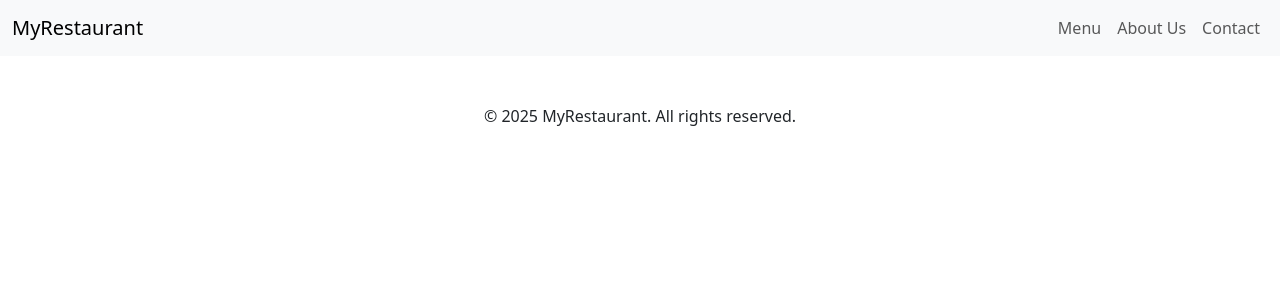
After one commit to MARKANTONY04/project3_django, a Django app: template my_project/templates/base.html in a window 1280 px wide. The commit adds this page. Shown: the top 300 px of the page. Run offline with Django 4.2, Linux system fonts and the light colour scheme; the template is opened without the code that fills it, so the values that code supplies are empty.

Commit message:
created base.html in my_project template folder

```diff
--- a/menu/templates/menu/detail.html
+++ b/menu/templates/menu/detail.html
@@ -6,5 +6,5 @@
 <h4>{{menu_detail.people}}</h4>
 <h4>{{menu_detail.price}}</h4>
 
-# created with copilot
+<!--created with copilot-->
 <img src="{{menu_detail.image.url}}" alt="{{menu_detail.name}}">
--- /dev/null
+++ b/my_project/templates/base.html
@@ -0,0 +1,49 @@
+<!DOCTYPE html>
+<html lang="en">
+<head>
+    <meta charset="UTF-8">
+    <title>{% block title %}Restaurant{% endblock %}</title>
+    <meta name="viewport" content="width=device-width, initial-scale=1.0">
+    <!-- Bootstrap CSS -->
+    <link
+        href="https://cdn.jsdelivr.net/npm/bootstrap@5.3.0/dist/css/bootstrap.min.css"
+        rel="stylesheet">
+    {% block extra_head %}{% endblock %}
+</head>
+<body>
+    <nav class="navbar navbar-expand-lg navbar-light bg-light">
+        <div class="container-fluid">
+            <a class="navbar-brand" href="{% url 'home' %}">MyRestaurant</a>
+            <div class="collapse navbar-collapse">
+                <ul class="navbar-nav ms-auto mb-2 mb-lg-0">
+                    <li class="nav-item">
+                        <a class="nav-link" href="{% url 'menu' %}">Menu</a>
+                    </li>
+                    <li class="nav-item">
+                        <a class="nav-link" href="{% url 'about' %}">About Us</a>
+                    </li>
+                    <li class="nav-item">
+                        <a class="nav-link" href="{% url 'contact' %}">Contact</a>
+                    </li>
+                </ul>
+            </div>
+        </div>
+    </nav>
+
+    <div class="container mt-4">
+        {% block content %}
+        <!-- Your page-specific content goes here -->
+        {% endblock %}
+    </div>
+
+    <footer class="text-center mt-5 mb-3">
+        <p>&copy; {{ current_year|default:"2025" }} MyRestaurant. All rights reserved.</p>
+    </footer>
+
+    <!-- Bootstrap JS (Optional for interactive components) -->
+    <script
+        src="https://cdn.jsdelivr.net/npm/bootstrap@5.3.0/dist/js/bootstrap.bundle.min.js">
+    </script>
+    {% block extra_js %}{% endblock %}
+</body>
+</html>
```
